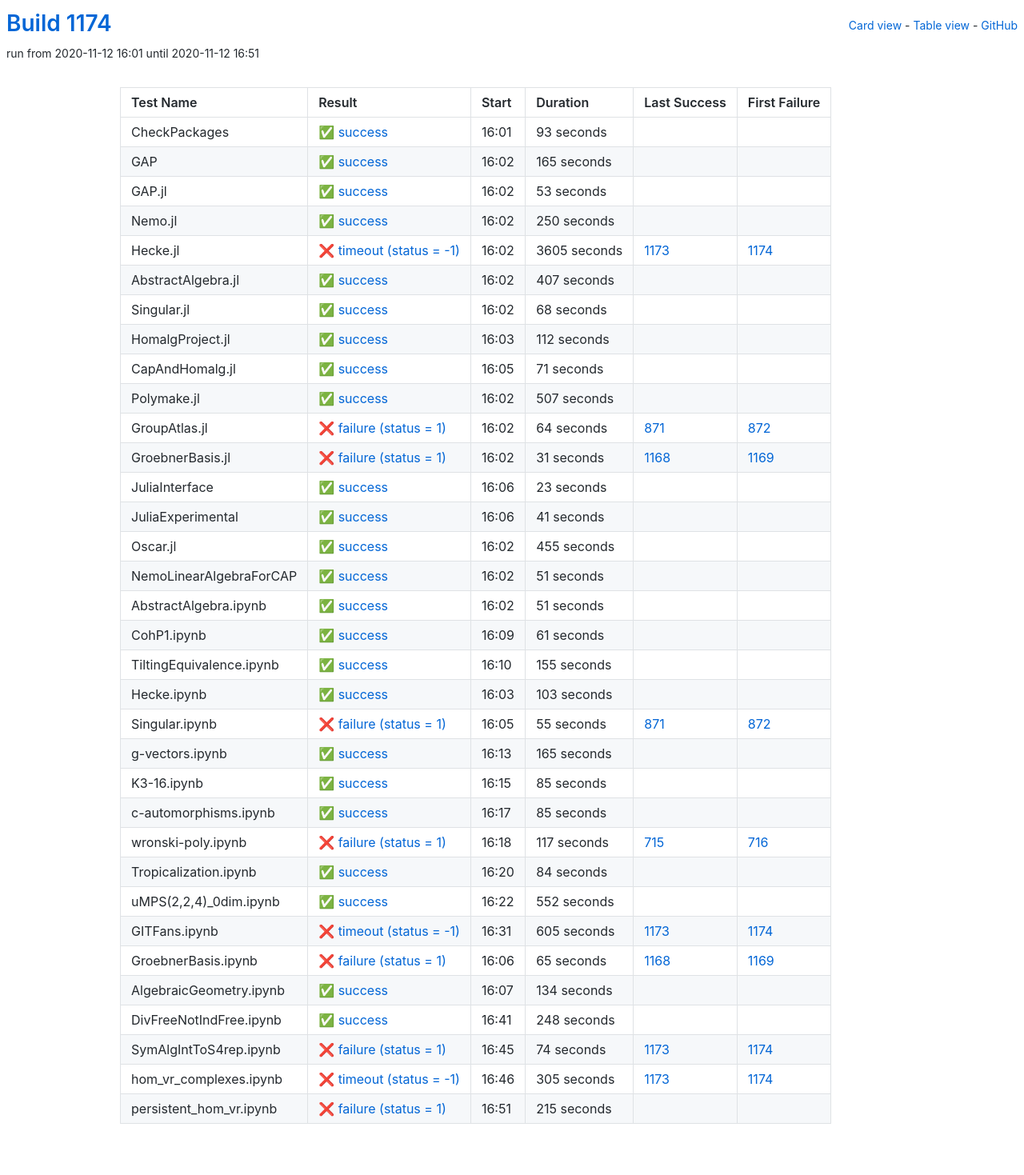
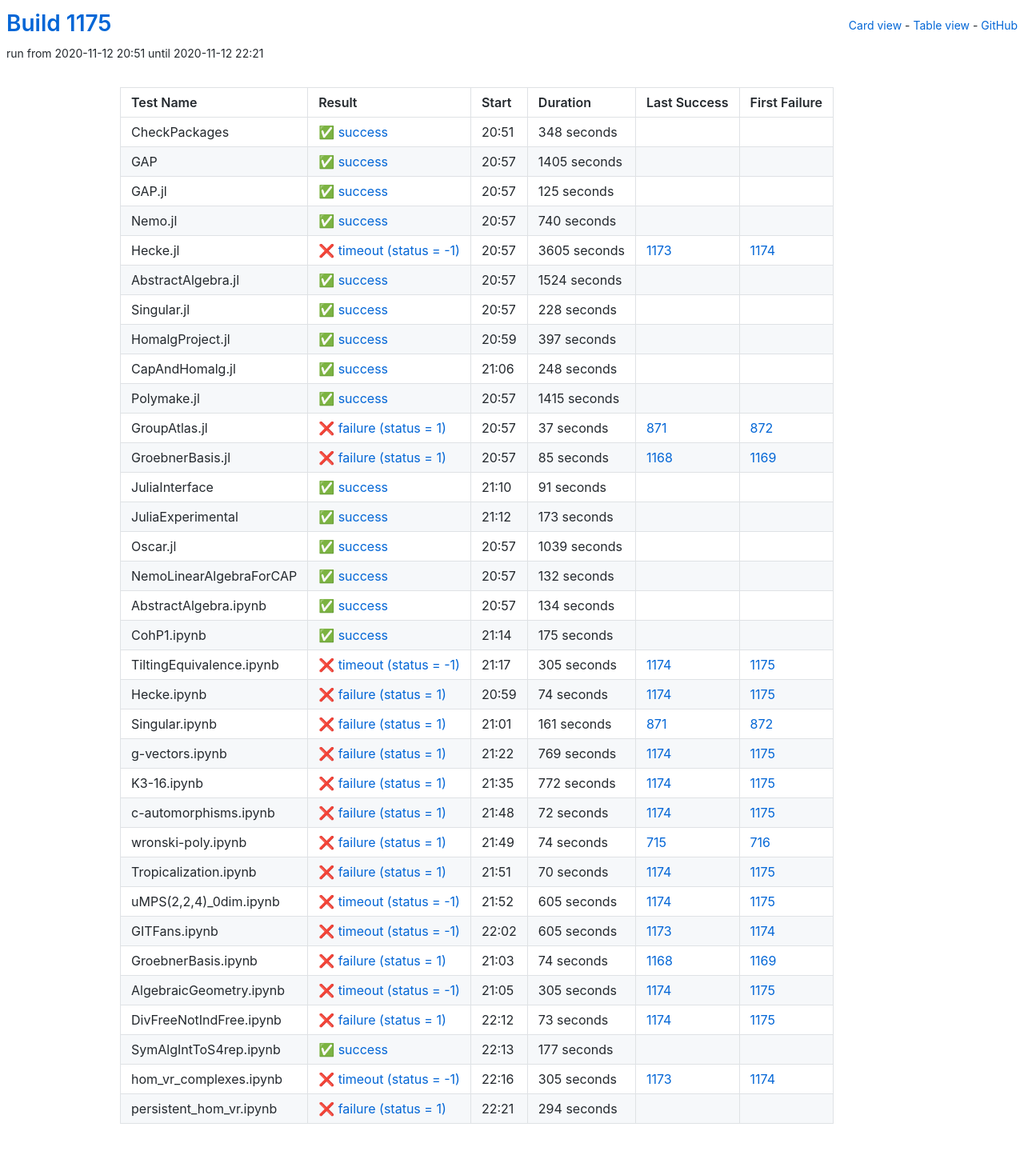
Before and after one commit to oscar-system/oscar-ci-status-stable, a Jekyll site: the page built from table.html, in a window 1280 px wide. Shown: the whole page at 80% size. Built offline with Jekyll 4.4.1, drawn with Linux system fonts in a browser that asks for light colours.

Commit message:
Build #1175

```diff
--- a/_data/ci.yml
+++ b/_data/ci.yml
@@ -1,6 +1,6 @@
 ---
-build: 1174
-build_url: https://oscarci.mathematik.uni-kl.de/job/oscar-stable/1174/
+build: 1175
+build_url: https://oscarci.mathematik.uni-kl.de/job/oscar-stable/1175/
 job: oscar-stable
 organization: oscar-system
 repo: oscar-ci-status-stable
@@ -8,56 +8,56 @@ repourl: https://github.com/oscar-system/oscar-ci-status-stable
 tests:
 - name: CheckPackages
   id: checkpackages
-  log: https://oscarci.mathematik.uni-kl.de/job/oscar-stable/1174/artifact/logs/build-1174/CheckPackages.log
-  start: 2020-11-12 16:01
+  log: https://oscarci.mathematik.uni-kl.de/job/oscar-stable/1175/artifact/logs/build-1175/CheckPackages.log
+  start: 2020-11-12 20:51
   success: true
   exitcode: 0
   status: success
-  duration: 93
+  duration: 348
   last_success: false
   last_success_url:
   first_failure: false
   first_failure_url:
 - name: GAP
   id: gap
-  log: https://oscarci.mathematik.uni-kl.de/job/oscar-stable/1174/artifact/logs/build-1174/GAP.log
-  start: 2020-11-12 16:02
+  log: https://oscarci.mathematik.uni-kl.de/job/oscar-stable/1175/artifact/logs/build-1175/GAP.log
+  start: 2020-11-12 20:57
   success: true
   exitcode: 0
   status: success
-  duration: 165
+  duration: 1405
   last_success: false
   last_success_url:
   first_failure: false
   first_failure_url:
 - name: GAP.jl
   id: gap-jl
-  log: https://oscarci.mathematik.uni-kl.de/job/oscar-stable/1174/artifact/logs/build-1174/GAP.jl.log
-  start: 2020-11-12 16:02
+  log: https://oscarci.mathematik.uni-kl.de/job/oscar-stable/1175/artifact/logs/build-1175/GAP.jl.log
+  start: 2020-11-12 20:57
   success: true
   exitcode: 0
   status: success
-  duration: 53
+  duration: 125
   last_success: false
   last_success_url:
   first_failure: false
   first_failure_url:
 - name: Nemo.jl
   id: nemo-jl
-  log: https://oscarci.mathematik.uni-kl.de/job/oscar-stable/1174/artifact/logs/build-1174/Nemo.jl.log
-  start: 2020-11-12 16:02
+  log: https://oscarci.mathematik.uni-kl.de/job/oscar-stable/1175/artifact/logs/build-1175/Nemo.jl.log
+  start: 2020-11-12 20:57
   success: true
   exitcode: 0
   status: success
-  duration: 250
+  duration: 740
   last_success: false
   last_success_url:
   first_failure: false
   first_failure_url:
 - name: Hecke.jl
   id: hecke-jl
-  log: https://oscarci.mathematik.uni-kl.de/job/oscar-stable/1174/artifact/logs/build-1174/Hecke.jl.log
-  start: 2020-11-12 16:02
+  log: https://oscarci.mathematik.uni-kl.de/job/oscar-stable/1175/artifact/logs/build-1175/Hecke.jl.log
+  start: 2020-11-12 20:57
   success: false
   exitcode: -1
   status: timeout
@@ -68,272 +68,272 @@ tests:
   first_failure_url: https://oscarci.mathematik.uni-kl.de/job/oscar-stable/1174/
 - name: AbstractAlgebra.jl
   id: abstractalgebra-jl
-  log: https://oscarci.mathematik.uni-kl.de/job/oscar-stable/1174/artifact/logs/build-1174/AbstractAlgebra.jl.log
-  start: 2020-11-12 16:02
+  log: https://oscarci.mathematik.uni-kl.de/job/oscar-stable/1175/artifact/logs/build-1175/AbstractAlgebra.jl.log
+  start: 2020-11-12 20:57
   success: true
   exitcode: 0
   status: success
-  duration: 407
+  duration: 1524
   last_success: false
   last_success_url:
   first_failure: false
   first_failure_url:
 - name: Singular.jl
   id: singular-jl
-  log: https://oscarci.mathematik.uni-kl.de/job/oscar-stable/1174/artifact/logs/build-1174/Singular.jl.log
-  start: 2020-11-12 16:02
+  log: https://oscarci.mathematik.uni-kl.de/job/oscar-stable/1175/artifact/logs/build-1175/Singular.jl.log
+  start: 2020-11-12 20:57
   success: true
   exitcode: 0
   status: success
-  duration: 68
+  duration: 228
   last_success: false
   last_success_url:
   first_failure: false
   first_failure_url:
 - name: HomalgProject.jl
   id: homalgproject-jl
-  log: https://oscarci.mathematik.uni-kl.de/job/oscar-stable/1174/artifact/logs/build-1174/HomalgProject.jl.log
-  start: 2020-11-12 16:03
+  log: https://oscarci.mathematik.uni-kl.de/job/oscar-stable/1175/artifact/logs/build-1175/HomalgProject.jl.log
+  start: 2020-11-12 20:59
   success: true
   exitcode: 0
   status: success
-  duration: 112
+  duration: 397
   last_success: false
   last_success_url:
   first_failure: false
   first_failure_url:
 - name: CapAndHomalg.jl
   id: capandhomalg-jl
-  log: https://oscarci.mathematik.uni-kl.de/job/oscar-stable/1174/artifact/logs/build-1174/CapAndHomalg.jl.log
-  start: 2020-11-12 16:05
+  log: https://oscarci.mathematik.uni-kl.de/job/oscar-stable/1175/artifact/logs/build-1175/CapAndHomalg.jl.log
+  start: 2020-11-12 21:06
   success: true
   exitcode: 0
   status: success
-  duration: 71
+  duration: 248
   last_success: false
   last_success_url:
   first_failure: false
   first_failure_url:
 - name: Polymake.jl
   id: polymake-jl
-  log: https://oscarci.mathematik.uni-kl.de/job/oscar-stable/1174/artifact/logs/build-1174/Polymake.jl.log
-  start: 2020-11-12 16:02
+  log: https://oscarci.mathematik.uni-kl.de/job/oscar-stable/1175/artifact/logs/build-1175/Polymake.jl.log
+  start: 2020-11-12 20:57
   success: true
   exitcode: 0
   status: success
-  duration: 507
+  duration: 1415
   last_success: false
   last_success_url:
   first_failure: false
   first_failure_url:
 - name: GroupAtlas.jl
   id: groupatlas-jl
-  log: https://oscarci.mathematik.uni-kl.de/job/oscar-stable/1174/artifact/logs/build-1174/GroupAtlas.jl.log
-  start: 2020-11-12 16:02
+  log: https://oscarci.mathematik.uni-kl.de/job/oscar-stable/1175/artifact/logs/build-1175/GroupAtlas.jl.log
+  start: 2020-11-12 20:57
   success: false
   exitcode: 1
   status: failure
-  duration: 64
+  duration: 37
   last_success: 871
   last_success_url: https://oscarci.mathematik.uni-kl.de/job/oscar-stable/871/
   first_failure: 872
   first_failure_url: https://oscarci.mathematik.uni-kl.de/job/oscar-stable/872/
 - name: GroebnerBasis.jl
   id: groebnerbasis-jl
-  log: https://oscarci.mathematik.uni-kl.de/job/oscar-stable/1174/artifact/logs/build-1174/GroebnerBasis.jl.log
-  start: 2020-11-12 16:02
+  log: https://oscarci.mathematik.uni-kl.de/job/oscar-stable/1175/artifact/logs/build-1175/GroebnerBasis.jl.log
+  start: 2020-11-12 20:57
   success: false
   exitcode: 1
   status: failure
-  duration: 31
+  duration: 85
   last_success: 1168
   last_success_url: https://oscarci.mathematik.uni-kl.de/job/oscar-stable/1168/
   first_failure: 1169
   first_failure_url: https://oscarci.mathematik.uni-kl.de/job/oscar-stable/1169/
 - name: JuliaInterface
   id: juliainterface
-  log: https://oscarci.mathematik.uni-kl.de/job/oscar-stable/1174/artifact/logs/build-1174/JuliaInterface.log
-  start: 2020-11-12 16:06
+  log: https://oscarci.mathematik.uni-kl.de/job/oscar-stable/1175/artifact/logs/build-1175/JuliaInterface.log
+  start: 2020-11-12 21:10
   success: true
   exitcode: 0
   status: success
-  duration: 23
+  duration: 91
   last_success: false
   last_success_url:
   first_failure: false
   first_failure_url:
 - name: JuliaExperimental
   id: juliaexperimental
-  log: https://oscarci.mathematik.uni-kl.de/job/oscar-stable/1174/artifact/logs/build-1174/JuliaExperimental.log
-  start: 2020-11-12 16:06
+  log: https://oscarci.mathematik.uni-kl.de/job/oscar-stable/1175/artifact/logs/build-1175/JuliaExperimental.log
+  start: 2020-11-12 21:12
   success: true
   exitcode: 0
   status: success
-  duration: 41
+  duration: 173
   last_success: false
   last_success_url:
   first_failure: false
   first_failure_url:
 - name: Oscar.jl
   id: oscar-jl
-  log: https://oscarci.mathematik.uni-kl.de/job/oscar-stable/1174/artifact/logs/build-1174/Oscar.jl.log
-  start: 2020-11-12 16:02
+  log: https://oscarci.mathematik.uni-kl.de/job/oscar-stable/1175/artifact/logs/build-1175/Oscar.jl.log
+  start: 2020-11-12 20:57
   success: true
   exitcode: 0
   status: success
-  duration: 455
+  duration: 1039
   last_success: false
   last_success_url:
   first_failure: false
   first_failure_url:
 - name: NemoLinearAlgebraForCAP
   id: nemolinearalgebraforcap
-  log: https://oscarci.mathematik.uni-kl.de/job/oscar-stable/1174/artifact/logs/build-1174/NemoLinearAlgebraForCAP.log
-  start: 2020-11-12 16:02
+  log: https://oscarci.mathematik.uni-kl.de/job/oscar-stable/1175/artifact/logs/build-1175/NemoLinearAlgebraForCAP.log
+  start: 2020-11-12 20:57
   success: true
   exitcode: 0
   status: success
-  duration: 51
+  duration: 132
   last_success: false
   last_success_url:
   first_failure: false
   first_failure_url:
 - name: AbstractAlgebra.ipynb
   id: abstractalgebra-ipynb
-  log: https://oscarci.mathematik.uni-kl.de/job/oscar-stable/1174/artifact/logs/build-1174/AbstractAlgebra.ipynb.log
-  start: 2020-11-12 16:02
+  log: https://oscarci.mathematik.uni-kl.de/job/oscar-stable/1175/artifact/logs/build-1175/AbstractAlgebra.ipynb.log
+  start: 2020-11-12 20:57
   success: true
   exitcode: 0
   status: success
-  duration: 51
+  duration: 134
   last_success: false
   last_success_url:
   first_failure: false
   first_failure_url:
 - name: CohP1.ipynb
   id: cohp1-ipynb
-  log: https://oscarci.mathematik.uni-kl.de/job/oscar-stable/1174/artifact/logs/build-1174/CohP1.ipynb.log
-  start: 2020-11-12 16:09
+  log: https://oscarci.mathematik.uni-kl.de/job/oscar-stable/1175/artifact/logs/build-1175/CohP1.ipynb.log
+  start: 2020-11-12 21:14
   success: true
   exitcode: 0
   status: success
-  duration: 61
+  duration: 175
   last_success: false
   last_success_url:
   first_failure: false
   first_failure_url:
 - name: TiltingEquivalence.ipynb
   id: tiltingequivalence-ipynb
-  log: https://oscarci.mathematik.uni-kl.de/job/oscar-stable/1174/artifact/logs/build-1174/TiltingEquivalence.ipynb.log
-  start: 2020-11-12 16:10
-  success: true
-  exitcode: 0
-  status: success
-  duration: 155
-  last_success: false
-  last_success_url:
-  first_failure: false
-  first_failure_url:
+  log: https://oscarci.mathematik.uni-kl.de/job/oscar-stable/1175/artifact/logs/build-1175/TiltingEquivalence.ipynb.log
+  start: 2020-11-12 21:17
+  success: false
+  exitcode: -1
+  status: timeout
+  duration: 305
+  last_success: 1174
+  last_success_url: https://oscarci.mathematik.uni-kl.de/job/oscar-stable/1174/
+  first_failure: 1175
+  first_failure_url: https://oscarci.mathematik.uni-kl.de/job/oscar-stable/1175/
 - name: Hecke.ipynb
   id: hecke-ipynb
-  log: https://oscarci.mathematik.uni-kl.de/job/oscar-stable/1174/artifact/logs/build-1174/Hecke.ipynb.log
-  start: 2020-11-12 16:03
-  success: true
-  exitcode: 0
-  status: success
-  duration: 103
-  last_success: false
-  last_success_url:
-  first_failure: false
-  first_failure_url:
-- name: Singular.ipynb
-  id: singular-ipynb
-  log: https://oscarci.mathematik.uni-kl.de/job/oscar-stable/1174/artifact/logs/build-1174/Singular.ipynb.log
-  start: 2020-11-12 16:05
+  log: https://oscarci.mathematik.uni-kl.de/job/oscar-stable/1175/artifact/logs/build-1175/Hecke.ipynb.log
+  start: 2020-11-12 20:59
   success: false
   exitcode: 1
   status: failure
-  duration: 55
+  duration: 74
+  last_success: 1174
+  last_success_url: https://oscarci.mathematik.uni-kl.de/job/oscar-stable/1174/
+  first_failure: 1175
+  first_failure_url: https://oscarci.mathematik.uni-kl.de/job/oscar-stable/1175/
+- name: Singular.ipynb
+  id: singular-ipynb
+  log: https://oscarci.mathematik.uni-kl.de/job/oscar-stable/1175/artifact/logs/build-1175/Singular.ipynb.log
+  start: 2020-11-12 21:01
+  success: false
+  exitcode: 1
+  status: failure
+  duration: 161
   last_success: 871
   last_success_url: https://oscarci.mathematik.uni-kl.de/job/oscar-stable/871/
   first_failure: 872
   first_failure_url: https://oscarci.mathematik.uni-kl.de/job/oscar-stable/872/
 - name: g-vectors.ipynb
   id: g-vectors-ipynb
-  log: https://oscarci.mathematik.uni-kl.de/job/oscar-stable/1174/artifact/logs/build-1174/g-vectors.ipynb.log
-  start: 2020-11-12 16:13
-  success: true
-  exitcode: 0
-  status: success
-  duration: 165
-  last_success: false
-  last_success_url:
-  first_failure: false
-  first_failure_url:
-- name: K3-16.ipynb
-  id: k3-16-ipynb
-  log: https://oscarci.mathematik.uni-kl.de/job/oscar-stable/1174/artifact/logs/build-1174/K3-16.ipynb.log
-  start: 2020-11-12 16:15
-  success: true
-  exitcode: 0
-  status: success
-  duration: 85
-  last_success: false
-  last_success_url:
-  first_failure: false
-  first_failure_url:
-- name: c-automorphisms.ipynb
-  id: c-automorphisms-ipynb
-  log: https://oscarci.mathematik.uni-kl.de/job/oscar-stable/1174/artifact/logs/build-1174/c-automorphisms.ipynb.log
-  start: 2020-11-12 16:17
-  success: true
-  exitcode: 0
-  status: success
-  duration: 85
-  last_success: false
-  last_success_url:
-  first_failure: false
-  first_failure_url:
-- name: wronski-poly.ipynb
-  id: wronski-poly-ipynb
-  log: https://oscarci.mathematik.uni-kl.de/job/oscar-stable/1174/artifact/logs/build-1174/wronski-poly.ipynb.log
-  start: 2020-11-12 16:18
+  log: https://oscarci.mathematik.uni-kl.de/job/oscar-stable/1175/artifact/logs/build-1175/g-vectors.ipynb.log
+  start: 2020-11-12 21:22
   success: false
   exitcode: 1
   status: failure
-  duration: 117
+  duration: 769
+  last_success: 1174
+  last_success_url: https://oscarci.mathematik.uni-kl.de/job/oscar-stable/1174/
+  first_failure: 1175
+  first_failure_url: https://oscarci.mathematik.uni-kl.de/job/oscar-stable/1175/
+- name: K3-16.ipynb
+  id: k3-16-ipynb
+  log: https://oscarci.mathematik.uni-kl.de/job/oscar-stable/1175/artifact/logs/build-1175/K3-16.ipynb.log
+  start: 2020-11-12 21:35
+  success: false
+  exitcode: 1
+  status: failure
+  duration: 772
+  last_success: 1174
+  last_success_url: https://oscarci.mathematik.uni-kl.de/job/oscar-stable/1174/
+  first_failure: 1175
+  first_failure_url: https://oscarci.mathematik.uni-kl.de/job/oscar-stable/1175/
+- name: c-automorphisms.ipynb
+  id: c-automorphisms-ipynb
+  log: https://oscarci.mathematik.uni-kl.de/job/oscar-stable/1175/artifact/logs/build-1175/c-automorphisms.ipynb.log
+  start: 2020-11-12 21:48
+  success: false
+  exitcode: 1
+  status: failure
+  duration: 72
+  last_success: 1174
+  last_success_url: https://oscarci.mathematik.uni-kl.de/job/oscar-stable/1174/
+  first_failure: 1175
+  first_failure_url: https://oscarci.mathematik.uni-kl.de/job/oscar-stable/1175/
+- name: wronski-poly.ipynb
+  id: wronski-poly-ipynb
+  log: https://oscarci.mathematik.uni-kl.de/job/oscar-stable/1175/artifact/logs/build-1175/wronski-poly.ipynb.log
+  start: 2020-11-12 21:49
+  success: false
+  exitcode: 1
+  status: failure
+  duration: 74
   last_success: 715
   last_success_url: https://oscarci.mathematik.uni-kl.de/job/oscar-stable/715/
   first_failure: 716
   first_failure_url: https://oscarci.mathematik.uni-kl.de/job/oscar-stable/716/
 - name: Tropicalization.ipynb
   id: tropicalization-ipynb
-  log: https://oscarci.mathematik.uni-kl.de/job/oscar-stable/1174/artifact/logs/build-1174/Tropicalization.ipynb.log
-  start: 2020-11-12 16:20
-  success: true
-  exitcode: 0
-  status: success
-  duration: 84
-  last_success: false
-  last_success_url:
-  first_failure: false
-  first_failure_url:
+  log: https://oscarci.mathematik.uni-kl.de/job/oscar-stable/1175/artifact/logs/build-1175/Tropicalization.ipynb.log
+  start: 2020-11-12 21:51
+  success: false
+  exitcode: 1
+  status: failure
+  duration: 70
+  last_success: 1174
+  last_success_url: https://oscarci.mathematik.uni-kl.de/job/oscar-stable/1174/
+  first_failure: 1175
+  first_failure_url: https://oscarci.mathematik.uni-kl.de/job/oscar-stable/1175/
 - name: uMPS(2,2,4)_0dim.ipynb
   id: umps-2-2-4-0dim-ipynb
-  log: https://oscarci.mathematik.uni-kl.de/job/oscar-stable/1174/artifact/logs/build-1174/uMPS-2-2-4-_0dim.ipynb.log
-  start: 2020-11-12 16:22
-  success: true
-  exitcode: 0
-  status: success
-  duration: 552
-  last_success: false
-  last_success_url:
-  first_failure: false
-  first_failure_url:
+  log: https://oscarci.mathematik.uni-kl.de/job/oscar-stable/1175/artifact/logs/build-1175/uMPS-2-2-4-_0dim.ipynb.log
+  start: 2020-11-12 21:52
+  success: false
+  exitcode: -1
+  status: timeout
+  duration: 605
+  last_success: 1174
+  last_success_url: https://oscarci.mathematik.uni-kl.de/job/oscar-stable/1174/
+  first_failure: 1175
+  first_failure_url: https://oscarci.mathematik.uni-kl.de/job/oscar-stable/1175/
 - name: GITFans.ipynb
   id: gitfans-ipynb
-  log: https://oscarci.mathematik.uni-kl.de/job/oscar-stable/1174/artifact/logs/build-1174/GITFans.ipynb.log
-  start: 2020-11-12 16:31
+  log: https://oscarci.mathematik.uni-kl.de/job/oscar-stable/1175/artifact/logs/build-1175/GITFans.ipynb.log
+  start: 2020-11-12 22:02
   success: false
   exitcode: -1
   status: timeout
@@ -344,56 +344,56 @@ tests:
   first_failure_url: https://oscarci.mathematik.uni-kl.de/job/oscar-stable/1174/
 - name: GroebnerBasis.ipynb
   id: groebnerbasis-ipynb
-  log: https://oscarci.mathematik.uni-kl.de/job/oscar-stable/1174/artifact/logs/build-1174/GroebnerBasis.ipynb.log
-  start: 2020-11-12 16:06
+  log: https://oscarci.mathematik.uni-kl.de/job/oscar-stable/1175/artifact/logs/build-1175/GroebnerBasis.ipynb.log
+  start: 2020-11-12 21:03
   success: false
   exitcode: 1
   status: failure
-  duration: 65
+  duration: 74
   last_success: 1168
   last_success_url: https://oscarci.mathematik.uni-kl.de/job/oscar-stable/1168/
   first_failure: 1169
   first_failure_url: https://oscarci.mathematik.uni-kl.de/job/oscar-stable/1169/
 - name: AlgebraicGeometry.ipynb
   id: algebraicgeometry-ipynb
-  log: https://oscarci.mathematik.uni-kl.de/job/oscar-stable/1174/artifact/logs/build-1174/AlgebraicGeometry.ipynb.log
-  start: 2020-11-12 16:07
+  log: https://oscarci.mathematik.uni-kl.de/job/oscar-stable/1175/artifact/logs/build-1175/AlgebraicGeometry.ipynb.log
+  start: 2020-11-12 21:05
+  success: false
+  exitcode: -1
+  status: timeout
+  duration: 305
+  last_success: 1174
+  last_success_url: https://oscarci.mathematik.uni-kl.de/job/oscar-stable/1174/
+  first_failure: 1175
+  first_failure_url: https://oscarci.mathematik.uni-kl.de/job/oscar-stable/1175/
+- name: DivFreeNotIndFree.ipynb
+  id: divfreenotindfree-ipynb
+  log: https://oscarci.mathematik.uni-kl.de/job/oscar-stable/1175/artifact/logs/build-1175/DivFreeNotIndFree.ipynb.log
+  start: 2020-11-12 22:12
+  success: false
+  exitcode: 1
+  status: failure
+  duration: 73
+  last_success: 1174
+  last_success_url: https://oscarci.mathematik.uni-kl.de/job/oscar-stable/1174/
+  first_failure: 1175
+  first_failure_url: https://oscarci.mathematik.uni-kl.de/job/oscar-stable/1175/
+- name: SymAlgIntToS4rep.ipynb
+  id: symalginttos4rep-ipynb
+  log: https://oscarci.mathematik.uni-kl.de/job/oscar-stable/1175/artifact/logs/build-1175/SymAlgIntToS4rep.ipynb.log
+  start: 2020-11-12 22:13
   success: true
   exitcode: 0
   status: success
-  duration: 134
+  duration: 177
   last_success: false
   last_success_url:
   first_failure: false
   first_failure_url:
-- name: DivFreeNotIndFree.ipynb
-  id: divfreenotindfree-ipynb
-  log: https://oscarci.mathematik.uni-kl.de/job/oscar-stable/1174/artifact/logs/build-1174/DivFreeNotIndFree.ipynb.log
-  start: 2020-11-12 16:41
-  success: true
-  exitcode: 0
-  status: success
-  duration: 248
-  last_success: false
-  last_success_url:
-  first_failure: false
-  first_failure_url:
-- name: SymAlgIntToS4rep.ipynb
-  id: symalginttos4rep-ipynb
-  log: https://oscarci.mathematik.uni-kl.de/job/oscar-stable/1174/artifact/logs/build-1174/SymAlgIntToS4rep.ipynb.log
-  start: 2020-11-12 16:45
-  success: false
-  exitcode: 1
-  status: failure
-  duration: 74
-  last_success: 1173
-  last_success_url: https://oscarci.mathematik.uni-kl.de/job/oscar-stable/1173/
-  first_failure: 1174
-  first_failure_url: https://oscarci.mathematik.uni-kl.de/job/oscar-stable/1174/
 - name: hom_vr_complexes.ipynb
   id: hom-vr-complexes-ipynb
-  log: https://oscarci.mathematik.uni-kl.de/job/oscar-stable/1174/artifact/logs/build-1174/hom_vr_complexes.ipynb.log
-  start: 2020-11-12 16:46
+  log: https://oscarci.mathematik.uni-kl.de/job/oscar-stable/1175/artifact/logs/build-1175/hom_vr_complexes.ipynb.log
+  start: 2020-11-12 22:16
   success: false
   exitcode: -1
   status: timeout
@@ -404,12 +404,12 @@ tests:
   first_failure_url: https://oscarci.mathematik.uni-kl.de/job/oscar-stable/1174/
 - name: persistent_hom_vr.ipynb
   id: persistent-hom-vr-ipynb
-  log: https://oscarci.mathematik.uni-kl.de/job/oscar-stable/1174/artifact/logs/build-1174/persistent_hom_vr.ipynb.log
-  start: 2020-11-12 16:51
+  log: https://oscarci.mathematik.uni-kl.de/job/oscar-stable/1175/artifact/logs/build-1175/persistent_hom_vr.ipynb.log
+  start: 2020-11-12 22:21
   success: false
   exitcode: 1
   status: failure
-  duration: 215
+  duration: 294
   last_success: false
   last_success_url:
   first_failure: false
```
Also changed, not shown: README.md.
